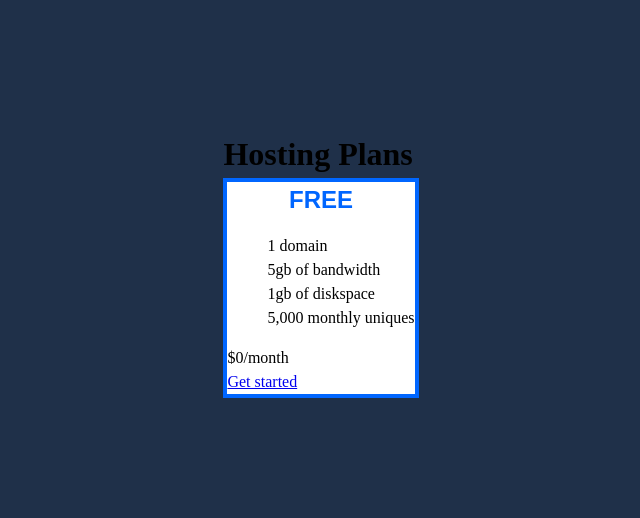
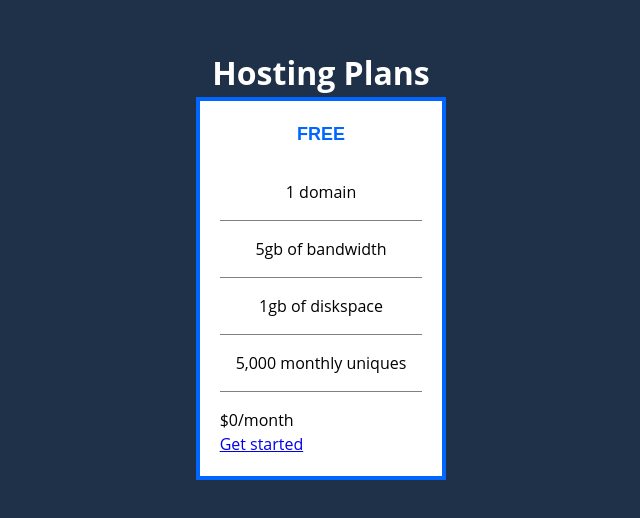
Before and after one commit to AxelRameau1/TP1-card, a website built with Vite: page index.html in a window 1280 px wide. Shown: the part 136-654 px from the top of the page, without its empty margins (319-959 px from the left). Built offline with nearby package versions, Linux system fonts and the light colour scheme.

Commit message:
1 file modified

```diff
--- a/src/sass/main.scss
+++ b/src/sass/main.scss
@@ -54,10 +54,11 @@ dd {
   margin: 0;
 }
 
-ul[role='list'],
-ol[role='list'],
+ul,
+ol,
 li {
   list-style: none;
+  padding: 0;
 }
 
 img {
@@ -87,10 +88,17 @@ body {
   height: 100vh;
   text-rendering: optimizeSpeed;
   line-height: 1.5;
+  font-family: $ff-sans;
   background-color: $color-neutral-900;
 }
+.page-title {
+  display: grid;
+  place-content: center;
 
+  color: var(--clr-neutre-100);
+}
 .plan {
+  padding: $size-20;
   border: solid 0.25rem $color-primary-400;
   background-color: var(--bg-card);
   &__title {
@@ -98,9 +106,12 @@ body {
     text-transform: uppercase;
     color: $color-primary-400;
     text-align: center;
-    //font-size: ;
+    font-size: var(--fs-400);
   }
-  &__feature-list {
+  &__list-item {
+    padding: 1rem;
+    border-bottom: solid 1px gray;
+    text-align: center;
   }
 }
 .plan--dark {
```
